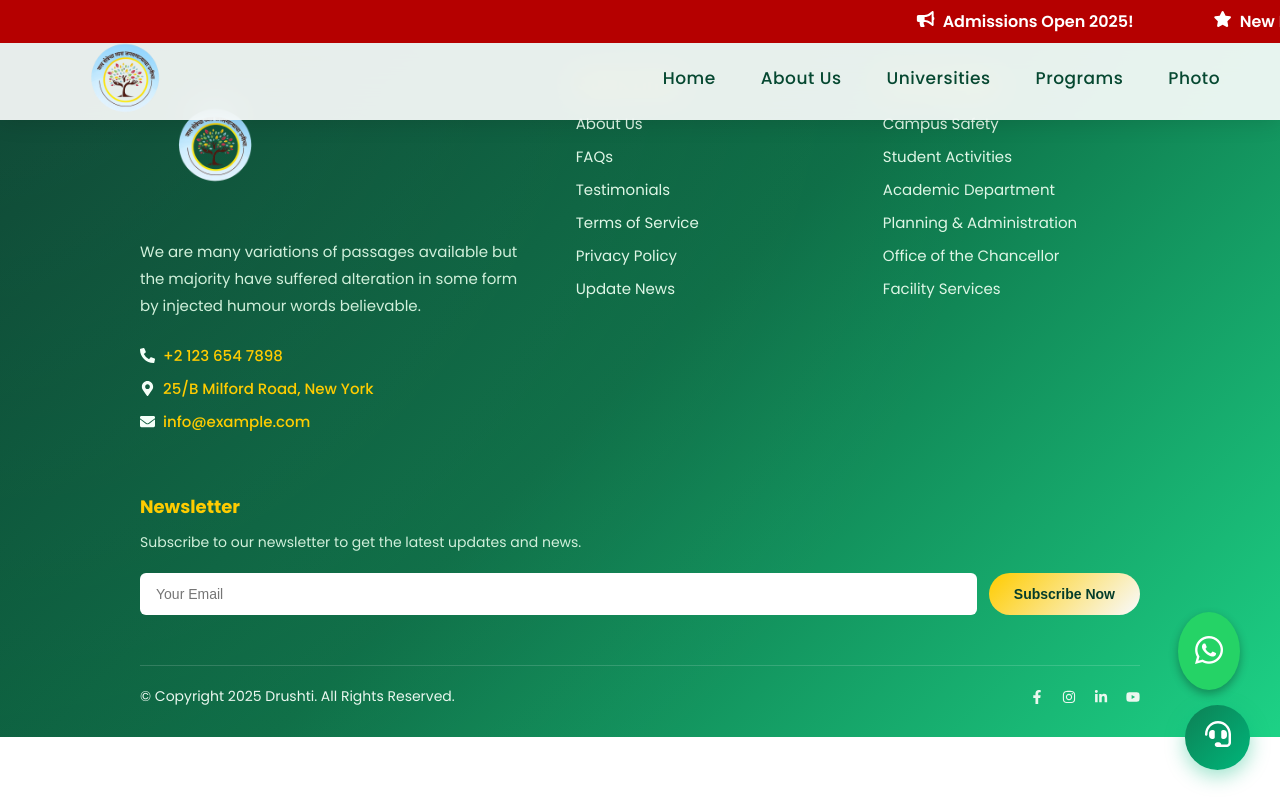
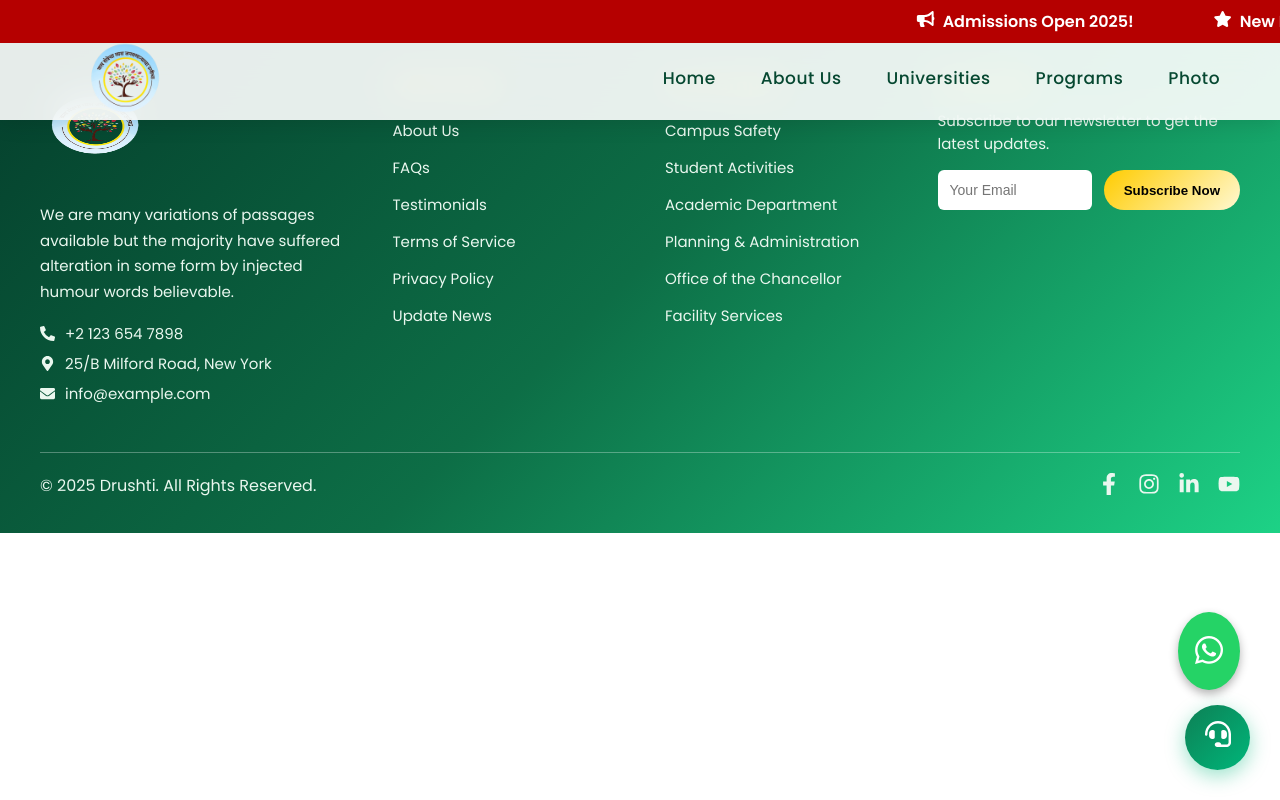
Before and after one commit to siddhantdhomse45/Drushti-Website, a React (Vite) app: page /photo in a window 1280 px wide. Built offline with nearby package versions, Linux system fonts and the light colour scheme; a web font is replaced by a local one.

Commit message:
changes footer

```diff
--- a/src/components/footer/Footer.jsx
+++ b/src/components/footer/Footer.jsx
@@ -1,3 +1,111 @@
+// import {
+//   FaFacebookF,
+//   FaInstagram,
+//   FaLinkedinIn,
+//   FaYoutube,
+//   FaPhoneAlt,
+//   FaMapMarkerAlt,
+//   FaEnvelope,
+// } from "react-icons/fa";
+// import styles from "./Footer.module.css";
+// import logo from "../../assets/logo.png";
+
+// const Footer = () => {
+//   return (
+//     <footer className={styles.footer}>
+//       <div className={styles.container3}>
+//         {/* Brand section */}
+//         <div className={styles.brand}>
+//           {/* === LOGO + BRAND NAME === */}
+//           <div className={styles.logoContainer}>
+//               <img src={logo} alt="Drushti Logo" className={styles.logoImage} />
+
+//           </div>
+
+//           <p className={styles.description}>
+//             We are many variations of passages available but the majority have
+//             suffered alteration in some form by injected humour words
+//             believable.
+//           </p>
+
+//           <div className={styles.contact}>
+//             <p>
+//               <FaPhoneAlt className={styles.icon} />{" "}
+//               <span>+2 123 654 7898</span>
+//             </p>
+//             <p>
+//               <FaMapMarkerAlt className={styles.icon} />{" "}
+//               <span>25/B Milford Road, New York</span>
+//             </p>
+//             <p>
+//               <FaEnvelope className={styles.icon} />{" "}
+//               <span>info@example.com</span>
+//             </p>
+//           </div>
+//         </div>
+
+//         {/* Quick Links section */}
+//         <div className={styles.links}>
+//           <h3>Quick Links</h3>
+//           <ul>
+//             <li>About Us</li>
+//             <li>FAQs</li>
+//             <li>Testimonials</li>
+//             <li>Terms of Service</li>
+//             <li>Privacy Policy</li>
+//             <li>Update News</li>
+//           </ul>
+//         </div>
+
+//         {/* Campus Info section */}
+//         <div className={styles.links}>
+//           <h3>Our Campus</h3>
+//           <ul>
+//             <li>Campus Safety</li>
+//             <li>Student Activities</li>
+//             <li>Academic Department</li>
+//             <li>Planning & Administration</li>
+//             <li>Office of the Chancellor</li>
+//             <li>Facility Services</li>
+//           </ul>
+//         </div>
+
+//         {/* Newsletter section */}
+//         <div className={styles.newsletter}>
+//           <h3>Newsletter</h3>
+//           <p>Subscribe to our newsletter to get the latest updates and news.</p>
+//           <form>
+//             <input
+//               type="email"
+//               placeholder="Your Email"
+//               className={styles.input}
+//             />
+//             <button className={styles.button}>Subscribe Now</button>
+//           </form>
+//         </div>
+//       </div>
+
+//       {/* Bottom section */}
+//       <div className={styles.bottom}>
+//         <p>© Copyright 2025 Drushti. All Rights Reserved.</p>
+
+//         <div className={styles.socialIcons}>
+//           <FaFacebookF className={styles.socialIcon} />
+//           <FaInstagram className={styles.socialIcon} />
+//           <FaLinkedinIn className={styles.socialIcon} />
+//           <FaYoutube className={styles.socialIcon} />
+//         </div>
+//       </div>
+//     </footer>
+//   );
+// };
+
+// export default Footer;
+
+
+
+
+
 import {
   FaFacebookF,
   FaInstagram,
@@ -13,39 +121,24 @@ import logo from "../../assets/logo.png";
 const Footer = () => {
   return (
     <footer className={styles.footer}>
-      <div className={styles.container3}>
-        {/* Brand section */}
+      <div className={styles.wrapper}>
         <div className={styles.brand}>
-          {/* === LOGO + BRAND NAME === */}
-          <div className={styles.logoContainer}>
-              <img src={logo} alt="Drushti Logo" className={styles.logoImage} />
+          <img src={logo} alt="Logo" className={styles.logo} />
 
-          </div>
-
-          <p className={styles.description}>
+          <p className={styles.desc}>
             We are many variations of passages available but the majority have
             suffered alteration in some form by injected humour words
             believable.
           </p>
 
           <div className={styles.contact}>
-            <p>
-              <FaPhoneAlt className={styles.icon} />{" "}
-              <span>+2 123 654 7898</span>
-            </p>
-            <p>
-              <FaMapMarkerAlt className={styles.icon} />{" "}
-              <span>25/B Milford Road, New York</span>
-            </p>
-            <p>
-              <FaEnvelope className={styles.icon} />{" "}
-              <span>info@example.com</span>
-            </p>
+            <p><FaPhoneAlt /> +2 123 654 7898</p>
+            <p><FaMapMarkerAlt /> 25/B Milford Road, New York</p>
+            <p><FaEnvelope /> info@example.com</p>
           </div>
         </div>
 
-        {/* Quick Links section */}
-        <div className={styles.links}>
+        <div className={styles.col}>
           <h3>Quick Links</h3>
           <ul>
             <li>About Us</li>
@@ -57,8 +150,7 @@ const Footer = () => {
           </ul>
         </div>
 
-        {/* Campus Info section */}
-        <div className={styles.links}>
+        <div className={styles.col}>
           <h3>Our Campus</h3>
           <ul>
             <li>Campus Safety</li>
@@ -70,30 +162,24 @@ const Footer = () => {
           </ul>
         </div>
 
-        {/* Newsletter section */}
         <div className={styles.newsletter}>
           <h3>Newsletter</h3>
-          <p>Subscribe to our newsletter to get the latest updates and news.</p>
+          <p>Subscribe to our newsletter to get the latest updates.</p>
           <form>
-            <input
-              type="email"
-              placeholder="Your Email"
-              className={styles.input}
-            />
-            <button className={styles.button}>Subscribe Now</button>
+            <input type="email" placeholder="Your Email" />
+            <button>Subscribe Now</button>
           </form>
         </div>
       </div>
 
-      {/* Bottom section */}
       <div className={styles.bottom}>
-        <p>© Copyright 2025 Drushti. All Rights Reserved.</p>
+        <p>© 2025 Drushti. All Rights Reserved.</p>
 
-        <div className={styles.socialIcons}>
-          <FaFacebookF className={styles.socialIcon} />
-          <FaInstagram className={styles.socialIcon} />
-          <FaLinkedinIn className={styles.socialIcon} />
-          <FaYoutube className={styles.socialIcon} />
+        <div className={styles.socials}>
+          <FaFacebookF />
+          <FaInstagram />
+          <FaLinkedinIn />
+          <FaYoutube />
         </div>
       </div>
     </footer>
--- a/src/components/footer/Footer.module.css
+++ b/src/components/footer/Footer.module.css
@@ -1,299 +1,205 @@
-/* === FOOTER BASE === */
+/* MAIN FOOTER */
 .footer {
-  background: linear-gradient(135deg, #043d2b 0%, #0d6e46 50%, #1dd286 100%);
+  background: linear-gradient(135deg, #043d2b, #0d6e46, #1dd286);
   color: #eaf7ef;
-  padding: 70px 140px 30px;
+  padding: 70px 40px 35px;
   font-family: "Poppins", sans-serif;
-  position: relative;
-  overflow: hidden;
+  width: 100%;
+  box-sizing: border-box;
 }
 
-.footer::before {
-  content: "";
-  position: absolute;
-  top: 0;
-  left: 0;
-  width: 100%;
-  height: 100%;
-  background: radial-gradient(circle at top left, rgba(255, 255, 255, 0.05), transparent 70%);
-  pointer-events: none;
+/* WRAPPER – 4 Columns */
+.wrapper {
+  display: flex;
+  flex-wrap: wrap;
+  gap: 50px;
+  justify-content: space-between;
+  align-items: flex-start;
+  max-width: 1300px;
+  margin: auto;
 }
 
-/* === FLEX CONTAINER === */
-.container3 {
-  display: flex;
-  flex-wrap: wrap;
-  justify-content: space-between;
-  gap: 50px;
-  position: relative;
-  z-index: 1;
+/* BRAND Section */
+.brand {
+  flex: 1 1 280px;
+  max-width: 340px;
 }
 
-/* === BRAND SECTION === */
-.brand {
-  flex: 1.5;
-  min-width: 260px;
+.logo {
+  width: 110px;
+  height: 110px;
+  border-radius: 50%;
+  margin-bottom: 15px;
 }
 
-/* Logo */
-.logoContainer {
-  display: flex;
-  align-items: center;
-  gap: 14px;
+.desc {
+  font-size: 15px;
+  line-height: 1.7;
   margin-bottom: 18px;
 }
 
-.logoImage {
-  width: 150px;
-  height: 150px;
-  object-fit: contain;
-  border-radius: 50%;
-  padding: 6px;
+.contact p {
+  display: flex;
+  align-items: center;
+  gap: 10px;
+  margin: 7px 0;
+  font-size: 15px;
 }
 
-.logoText {
-  font-size: 32px;
-  font-weight: 800;
-  color: #ffcc00;
-  text-transform: uppercase;
-  letter-spacing: 1.5px;
-  position: relative;
+/* COLUMNS */
+.col {
+  flex: 1 1 200px;
+  min-width: 180px;
 }
 
-.logoText::after {
-  content: "";
-  position: absolute;
-  bottom: -6px;
-  left: 0;
-  width: 45px;
-  height: 3px;
-  background: linear-gradient(135deg, #ffcc00, #1dd286);
-  border-radius: 2px;
+.col h3 {
+  color: #ffcc00;
+  font-size: 18px;
+  margin-bottom: 15px;
 }
 
-/* Description */
-.description {
-  margin: 15px 0 25px;
-  font-size: 15px;
-  line-height: 1.8;
-  color: #d1f0db;
-}
-
-.contact p {
-  font-size: 15px;
-  margin: 10px 0;
-  display: flex;
-  align-items: center;
-  gap: 8px;
-  color: #f4fff8;
-}
-
-.contact span {
-  color: #ffcc00;
-  font-weight: 500;
-}
-
-/* === LINKS SECTION === */
-.links {
-  flex: 1;
-  min-width: 200px;
-}
-
-.links h3 {
-  font-size: 18px;
-  color: #ffcc00;
-  margin-bottom: 15px;
-  font-weight: 700;
-}
-
-.links ul {
+.col ul {
   list-style: none;
+  margin: 0;
   padding: 0;
 }
 
-.links li {
+.col li {
+  padding: 7px 0;
   font-size: 15px;
-  margin: 10px 0;
-  color: #dff6e6;
   cursor: pointer;
-  transition: all 0.3s ease;
+  transition: 0.3s ease;
 }
 
-.links li:hover {
-  color: #ffffff;
-  transform: translateX(6px);
-  text-shadow: 0 0 10px rgba(255, 255, 255, 0.4);
+.col li:hover {
+  color: #fff;
+  transform: translateX(5px);
 }
 
-/* === NEWSLETTER SECTION === */
+/* NEWSLETTER */
 .newsletter {
-  flex: 1.5;
-  min-width: 300px;
+  flex: 1 1 280px;
+  max-width: 350px;
 }
 
 .newsletter h3 {
+  color: #ffcc00;
   font-size: 18px;
-  color: #ffcc00;
   margin-bottom: 12px;
-  font-weight: 700;
 }
 
 .newsletter p {
-  font-size: 14px;
-  color: #d1f0db;
-  margin-bottom: 20px;
+  font-size: 15px;
+  margin-bottom: 15px;
 }
 
 .newsletter form {
   display: flex;
   gap: 12px;
-  flex-wrap: wrap;
+  width: 100%;
+  flex-wrap: nowrap;
 }
 
-.input {
+.newsletter input {
   flex: 1;
-  padding: 12px 15px;
-  border: 1px solid rgba(255, 255, 255, 0.25);
+  padding: 12px;
   border-radius: 6px;
+  border: none;
   outline: none;
   font-size: 14px;
-  color: #043d2b;
-  background-color: #ffffff;
-  transition: 0.3s ease;
 }
 
-.input:focus {
-  border-color: #ffcc00;
-  box-shadow: 0 0 8px rgba(255, 204, 0, 0.4);
+.newsletter button {
+  padding: 12px 20px;
+  border: none;
+  border-radius: 30px;
+  background: linear-gradient(135deg, #ffcc00, #fff8d1);
+  cursor: pointer;
+  font-weight: 600;
+  white-space: nowrap;
 }
 
-.button {
-  padding: 12px 25px;
-  background: linear-gradient(135deg, #ffcc00, #f8faff);
-  color: #043d2b;
-  font-weight: 700;
-  border: none;
-  border-radius: 50px;
-  cursor: pointer;
-  font-size: 14px;
-  transition: all 0.4s ease;
-}
-
-.button:hover {
-  background: linear-gradient(135deg, #ffffff, #ffcc00);
-  transform: translateY(-2px);
-}
-
-/* === BOTTOM SECTION === */
+/* BOTTOM BAR */
 .bottom {
-  margin-top: 50px;
-  border-top: 1px solid rgba(255, 255, 255, 0.15);
+  margin-top: 40px;
+  border-top: 1px solid rgba(255, 255, 255, 0.3);
   padding-top: 20px;
   display: flex;
   justify-content: space-between;
-  align-items: center;
   flex-wrap: wrap;
-  color: #eaf7ef;
-  font-size: 14px;
-  position: relative;
+  gap: 15px;
+  text-align: center;
 }
 
-.socialIcons {
+.socials {
   display: flex;
   gap: 18px;
-  align-items: center;
+  justify-content: center;
 }
 
-.socialIcons i {
+.socials svg {
   font-size: 22px;
-  color: #ffffff;
-  transition: all 0.3s ease;
+  transition: 0.3s;
+  cursor: pointer;
 }
 
-.socialIcons i:hover {
+.socials svg:hover {
   color: #ffcc00;
-  transform: scale(1.2);
+  transform: scale(1.18);
 }
 
-/* === RESPONSIVE MEDIA QUERIES === */
+/* RESPONSIVE TABLETS (1024px) */
+@media (max-width: 1024px) {
+  .newsletter form {
+    flex-wrap: wrap;
+  }
 
-/* --- Large tablets & small laptops (1024px) --- */
-@media (max-width: 1024px) {
-  .footer {
-    padding: 60px 60px 30px;
+  .newsletter input,
+  .newsletter button {
+    width: 100%;
   }
 }
 
-/* --- Tablets (768px) --- */
+/* RESPONSIVE MOBILE (768px) */
 @media (max-width: 768px) {
-  .footer {
-    padding: 50px 25px 30px;
-  }
-
-  .container3 {
+  .wrapper {
     flex-direction: column;
-    align-items: center;
     text-align: center;
     gap: 40px;
   }
 
   .brand,
-  .links,
+  .col,
   .newsletter {
-    min-width: 100%;
-  }
-
-  .links li {
-    text-align: center;
+    max-width: 100%;
   }
 
   .newsletter form {
     flex-direction: column;
-    gap: 10px;
   }
 
-  .input,
-  .button {
+  .newsletter input,
+  .newsletter button {
     width: 100%;
-  }
-
-  .logoContainer {
-    flex-direction: column;
-    gap: 10px;
-  }
-
-  .logoText::after {
-    left: 50%;
-    transform: translateX(-50%);
   }
 
   .bottom {
     flex-direction: column;
-    text-align: center;
-    gap: 10px;
   }
 }
 
-/* --- Mobile (480px) --- */
+/* SMALL MOBILE (480px) */
 @media (max-width: 480px) {
-  .logoImage {
-    width: 120px;
-    height: 120px;
-  }
-
-  .logoText {
-    font-size: 26px;
-  }
-
   .footer {
     padding: 40px 20px;
   }
 
-  .socialIcons i {
-    font-size: 20px;
+  .logo {
+    width: 90px;
+    height: 90px;
   }
 
-  .button {
-    padding: 12px;
+  .socials svg {
+    font-size: 18px;
   }
 }
```
